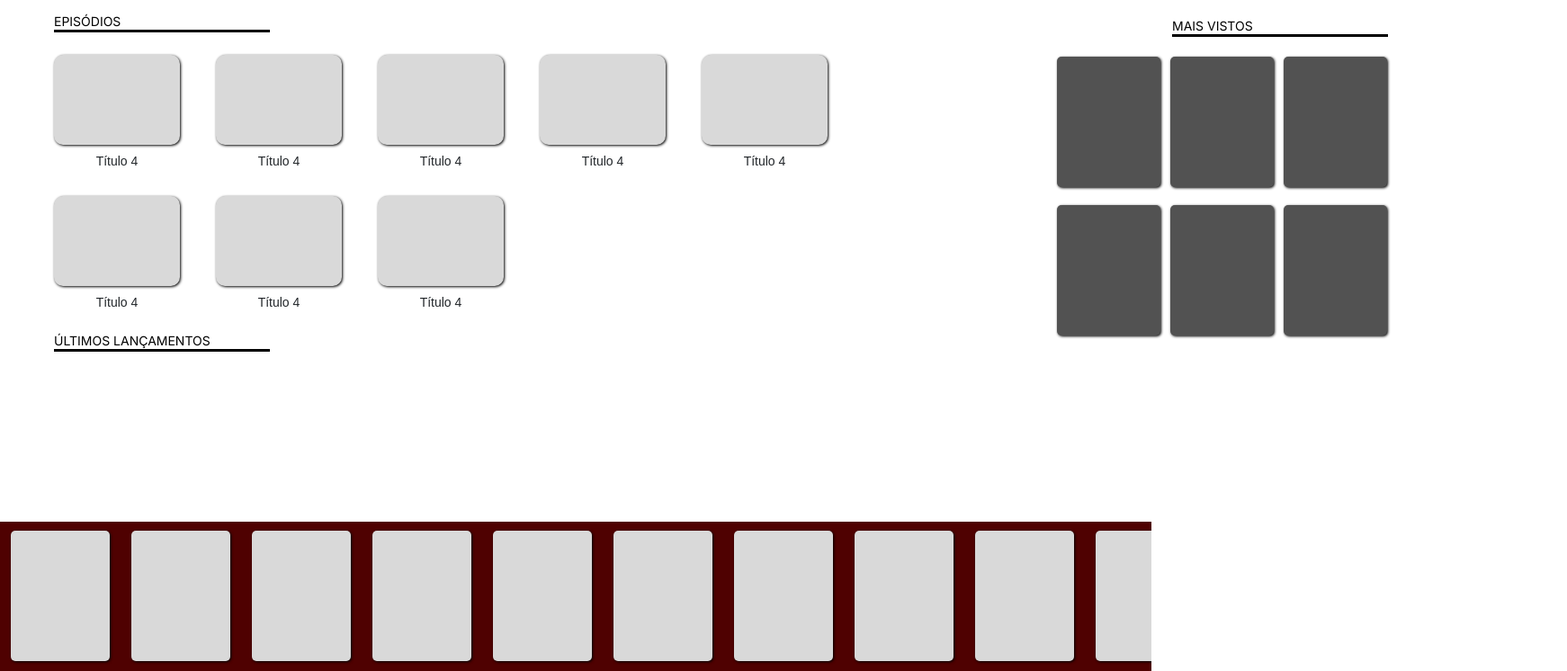
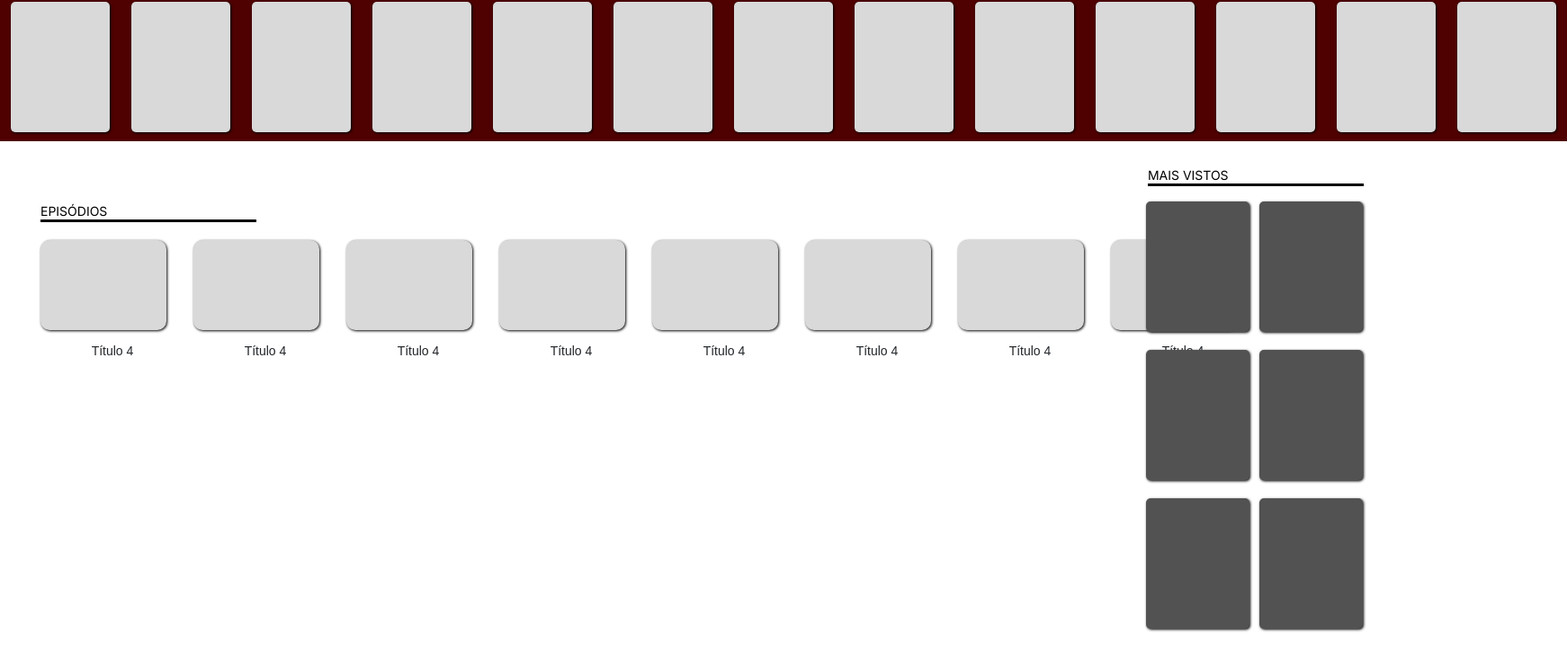
Before and after one commit to zaelly/ONmatioN, a plain HTML site: page Index.html in a window 1280 px wide. Shown: the part 54-800 px from the top of the page at 90% size, 1742 px wide, since content can reach past the window. Drawn offline with nearby package versions, Linux system fonts and the light colour scheme; a web font is replaced by a local one.

Commit message:
mudança de estilo da pag

```diff
--- a/Index.html
+++ b/Index.html
@@ -88,6 +88,51 @@
             </div>
             </header>
         <main>
+
+            <div class="destaques">
+
+                <div class="highlights">
+                    <div>
+                        <a class="itens-box" href=""></a>
+                    </div>
+                    <div>
+                        <a class="itens-box" href=""></a>
+                    </div>
+                    <div>
+                        <a class="itens-box" href=""></a>
+                    </div>
+                    <div>
+                        <a class="itens-box" href=""></a>
+                    </div>
+                    <div>
+                        <a class="itens-box" href=""></a>
+                    </div>
+                    <div>
+                        <a class="itens-box" href=""></a>
+                    </div>
+                    <div>
+                        <a class="itens-box" href=""></a>
+                    </div>
+                    <div>
+                        <a class="itens-box" href=""></a>
+                    </div>
+                    <div>
+                        <a class="itens-box" href=""></a>
+                    </div>
+                    <div>
+                        <a class="itens-box" href=""></a>
+                    </div>
+                    <div>
+                        <a class="itens-box" href=""></a>
+                    </div>
+                    <div>
+                        <a class="itens-box" href=""></a>
+                    </div>
+                    <div>
+                        <a class="itens-box" href=""></a>
+                    </div>
+                </div>
+            </div>
             <div class="main-container">
                 <div class="container-maisVistos">
                         <div class="titulo-maisVistos">
@@ -146,55 +191,6 @@
             </div>
             </div>
 
-            <div class="destaques">
-                <div class="titulo-destaques">
-                    <h3 class="fonts-title-lancaments">Últimos lançamentos</h3>
-                    <p class="traco-title-lancaments Tracos"></p>
-                </div>
-
-                <div class="highlights">
-                    <div>
-                        <a class="itens-box" href=""></a>
-                    </div>
-                    <div>
-                        <a class="itens-box" href=""></a>
-                    </div>
-                    <div>
-                        <a class="itens-box" href=""></a>
-                    </div>
-                    <div>
-                        <a class="itens-box" href=""></a>
-                    </div>
-                    <div>
-                        <a class="itens-box" href=""></a>
-                    </div>
-                    <div>
-                        <a class="itens-box" href=""></a>
-                    </div>
-                    <div>
-                        <a class="itens-box" href=""></a>
-                    </div>
-                    <div>
-                        <a class="itens-box" href=""></a>
-                    </div>
-                    <div>
-                        <a class="itens-box" href=""></a>
-                    </div>
-                    <div>
-                        <a class="itens-box" href=""></a>
-                    </div>
-                    <div>
-                        <a class="itens-box" href=""></a>
-                    </div>
-                    <div>
-                        <a class="itens-box" href=""></a>
-                    </div>
-                    <div>
-                        <a class="itens-box" href=""></a>
-                    </div>
-                </div>
-            </div>
-
         </main>
     <footer>
     </footer>
--- a/css/style.scss
+++ b/css/style.scss
@@ -232,7 +232,7 @@ ul{
 }
 // seçao ultimos eps
 .traco-title-eps{
-  margin: 0 0 25px 15px;
+  margin: 0 0 20px 0px;
 }
 .fonts-title-eps{
   color: #000000;
@@ -240,7 +240,7 @@ ul{
   text-transform: uppercase;
   font-size: 14px;
   font-style: normal;
-  margin: 0 15px;
+  margin: 0;
 }
 .box-title {
   margin: 10px 0 0px;
@@ -255,7 +255,7 @@ ul{
 .itens-box2{
   display: block;
   justify-content:space-around;
-  margin: 0px 15px;
+  margin: 0px 20px 15px 0px;
   width: 160px;
   height: 100px;
   background-color: rgba(217, 217, 217, 1);
@@ -264,7 +264,7 @@ ul{
   box-shadow: 1px 1px 3px #000000;
 }
 .episodios-recentes {
-  width: 130%;
+  width:calc(70% - 10px);
   height: 10rem;
   display: flex;
   position:relative;
@@ -284,15 +284,13 @@ h4{
 .container-episodios {
   width: 100%;
   max-width: 70rem;
-  margin: 80px 60px;
+  margin: 30px 40px;
   padding: 0;
   position: relative;
-  order: 1;
+  order: 12;
 }
 // seção ultimos lançamentos
-.traco-title-lancaments{
-  margin: 0px 0 25px 15px;
-}
+
 .fonts-title-lancaments{
   color: #000000;
   font-family: Inter;
@@ -300,11 +298,7 @@ h4{
   display: flex;
   font-size: 14px;
   font-style: normal;
-  margin:0 0 0 15px;
-}
-
-.titulo-destaques{
-  margin:190px 0 0 45px;
+  margin:0;
 }
 
 .itens-box {
@@ -321,6 +315,7 @@ h4{
 }
 
 .highlights{
+  order: 1;
   cursor: grab;
   scrollbar-width: none;
   -ms-overflow-style: none;
@@ -329,10 +324,11 @@ h4{
   height: 10.4rem;
   display: flex;
   background-color: rgba(79, 1, 1, 1) ;
-  position:absolute;
+  position:relative;
   justify-content: flex-start;
   align-items: center;
   bottom: 0;
+  margin: 45px 0 0 0px ;
   padding: 7px 0;
 }
 .highlights.active {
@@ -346,23 +342,24 @@ h4{
   position: absolute;
   top: 0;
   bottom: 0;
-  left: 145%;
+  left: 68%;
   z-index: 10;
-  width: calc(50% - 10px);
+  width: calc(20% - 10px);
   justify-content:flex-end;
   display: flex;
   padding: 7px;
   flex-wrap:wrap;
   flex-direction: row;
-  order: 2 ;
+  order: 3 ;
   align-items: center;
 }
 .maisVistos {
   display: flex;
   justify-content:flex-end;
   flex-direction: row;
+  position: relative;
   flex-wrap: wrap;
-  margin:110px 0px;
+  margin:60px 0;
   gap: 10px; /* Espaço entre as caixas */
 }
 .itens-box3 {
@@ -380,10 +377,11 @@ h4{
 }
 .titulo-maisVistos {
   position: absolute;
-  top: 75px;
+  top: 30px;
+  margin: 0;
 }
 .traco-title-maisVistos{
-  margin: 0px 0 25px 15px;
+  margin: 0px 0 20px 15px;
 }
 .fonts-title-maisVistos{
   color: #000000;
```
Also changed, not shown: css/style.css, 1 other file.
